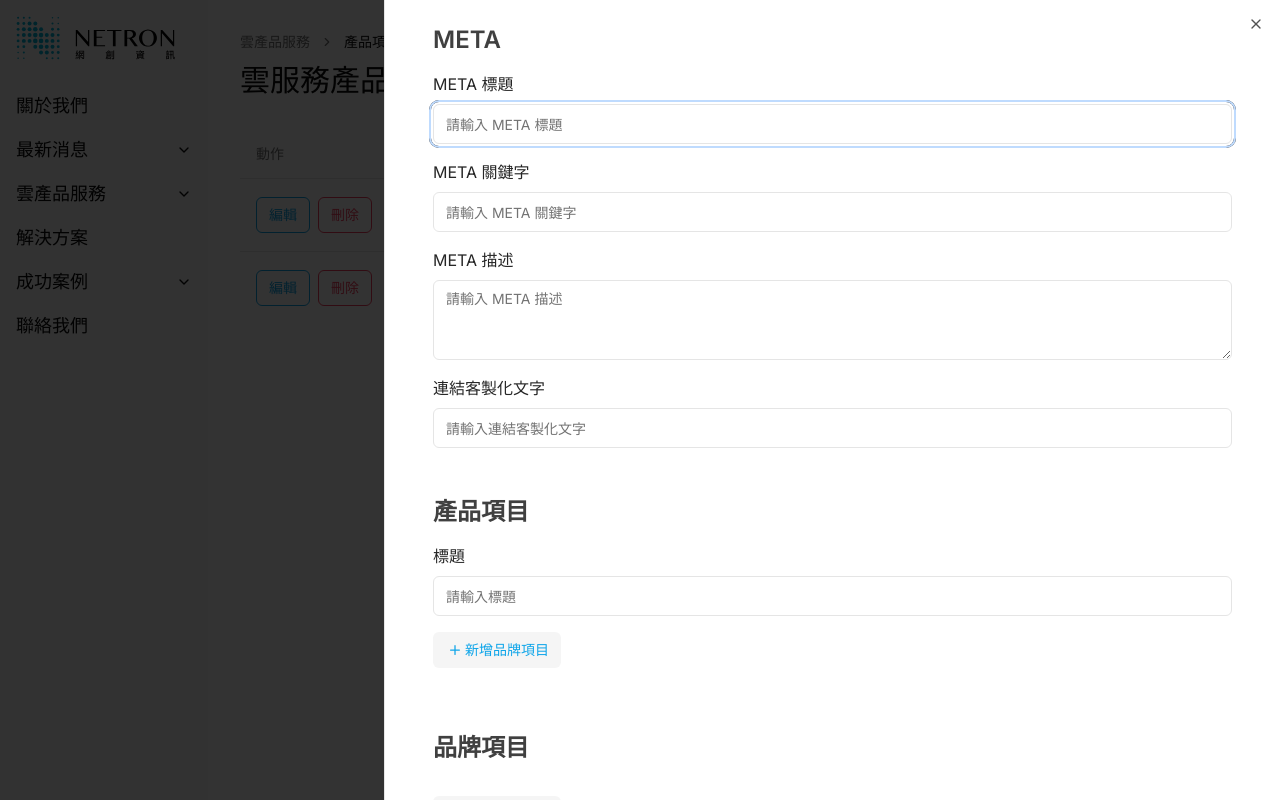
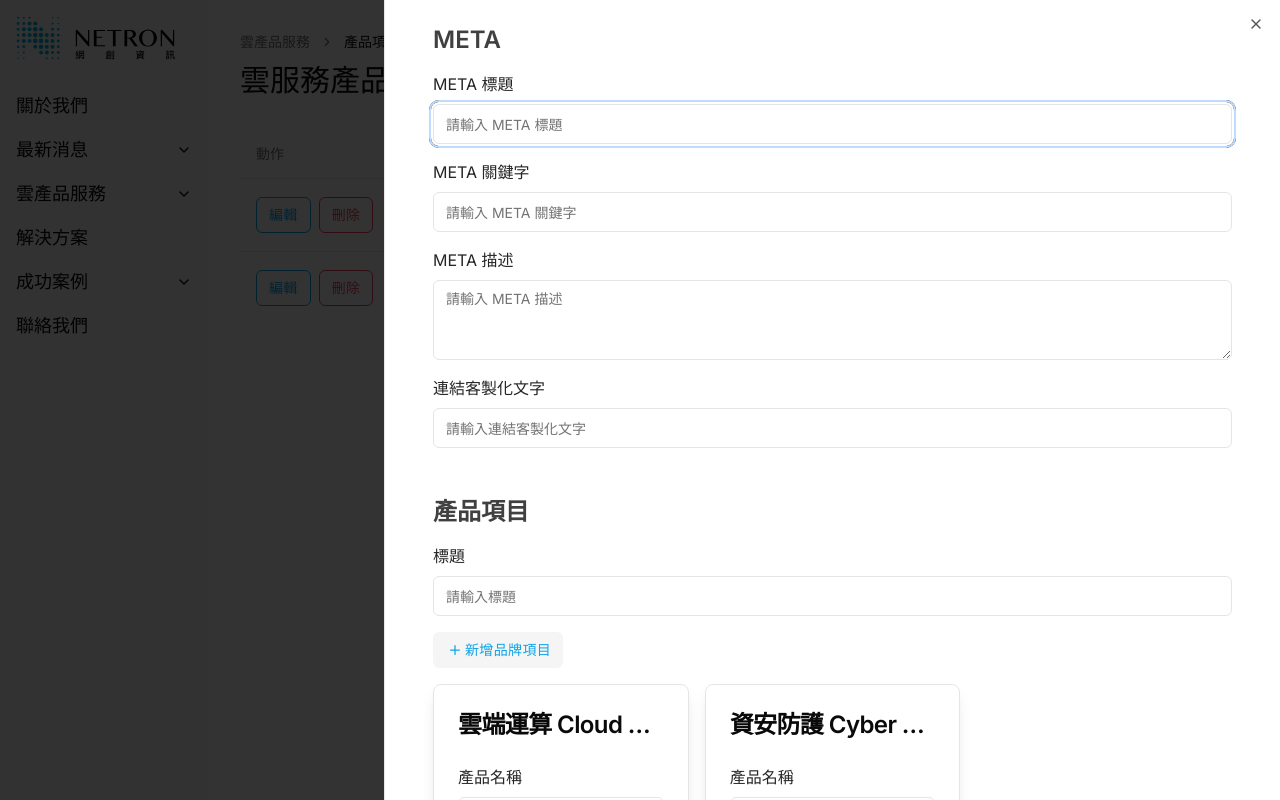
Before and after one commit to qqqq5953/next-netron, a Next.js app: page /netronAdmin/product in a window 1280 px wide. Both pictures are taken after a click on the button "新增". Built offline with nearby package versions, Linux system fonts and the light colour scheme.

Commit message:
feat: modify add product form - product section preview image

```diff
--- a/components/netronAdmin/cloud/FormAddProduct.tsx
+++ b/components/netronAdmin/cloud/FormAddProduct.tsx
@@ -39,7 +39,10 @@ export default function FormAddProduct() {
       metaDescription: "",
       customizedDescription: "",
       title: "",
-      contentItems: [],
+      contentItems: [
+        { title: "雲端運算 Cloud Computing", description: "網創資訊提供多雲政策、企業節費、雲端儲存、代管、AI / Big Data 等企業雲端服務，有了雲端就不需要購買並維護硬體設備，即使需要大量運算也能快速部署，遇到突發狀況也有資料備份、災難復原等機制，不怕資料一去不回。我們擁有專業的整合技術團隊，可以協助您快速上雲，並讓您更專注於產品及業務的開發。", link: "", image: "" },
+        { title: "資安防護 Cyber Security", description: "網創資訊為亞太區最大 Anti-DDoS 供應商，除了提供 DDoS 防護服務，也可為企業導入 WAF、機器人偵測等資安解決方案，豐富的防禦經驗保護您的機敏資料不外洩。", link: "https://www.netron.asia/tw/brand/security", image: "" }
+      ],
       brandItems: [
         { id: crypto.randomUUID(), name: "brand1", isActivated: true },
         { id: crypto.randomUUID(), name: "brand2", isActivated: false }
--- a/components/netronAdmin/cloud/FormBrandSection.tsx
+++ b/components/netronAdmin/cloud/FormBrandSection.tsx
@@ -49,9 +49,6 @@ export default function FormBrandSection(props: Props) {
     name: "brandItems",
   });
 
-  console.log('fieldArray.fields', fieldArray.fields);
-
-
   function handleAddItem() {
     fieldArray.append({ id: crypto.randomUUID(), name: "項目", isActivated: false })
   }
@@ -66,7 +63,7 @@ export default function FormBrandSection(props: Props) {
           className='my-4 text-sky-500 hover:text-sky-500/90'
           onClick={handleAddItem}
         >
-          <IoIosAdd size={20} /> 新增產品項目
+          <IoIosAdd size={20} /> 新增品牌項目
         </Button>
       </div>
       <div className={`grid rounded-md ${fieldArray.fields.length !== 0 ? 'border' : ''}`}>
--- a/components/netronAdmin/cloud/FormProductSection.tsx
+++ b/components/netronAdmin/cloud/FormProductSection.tsx
@@ -25,6 +25,7 @@ import DialogAlert from '@/components/DialogAlert';
 import { z } from 'zod';
 import { MAX_FILE_SIZE, checkFileType } from '@/lib/utils';
 import { IoIosAdd } from "react-icons/io";
+import { LuImagePlus } from "react-icons/lu";
 import { BrandItem } from './FormBrandSection';
 
 const contentItemSchema = z.object({
@@ -66,21 +67,22 @@ type Props = {
 };
 
 export default function FormProductSection(props: Props) {
-  const [titles, setTitles] = useState<string[]>([]);
-  const [open, setOpen] = useState(false)
-  const deletedItemIndex = useRef(-1)
-
   const fieldArray = useFieldArray({
     control: props.form.control,
     name: "contentItems",
   });
+
+  const [previews, setPreviews] = useState<string[]>(fieldArray.fields.map(field => field.image))
+  const [titles, setTitles] = useState<string[]>(fieldArray.fields.map(field => field.title));
+  const [open, setOpen] = useState(false)
+  const deletedItemIndex = useRef(-1)
 
   function handleAddItem() {
     fieldArray.append({ title: "", description: "", link: "", image: "" })
     setTitles(prev => [...prev, `項目${prev.length + 1}`])
   }
 
-  function handleInputChange(
+  function handleTitleChange(
     field: ControllerRenderProps<any, `contentItems.${number}.title`>,
     index: number,
     event: ChangeEvent<HTMLInputElement>
@@ -92,9 +94,24 @@ export default function FormProductSection(props: Props) {
     setTitles(newTitles);
   };
 
+  function handleImageChange(
+    field: ControllerRenderProps<any, `contentItems.${number}.image`>,
+    index: number,
+    event: ChangeEvent<HTMLInputElement>
+  ) {
+    field.onChange(event.target.files![0])
+
+    const newPreviews = [...previews];
+    newPreviews[index] = URL.createObjectURL(event.target.files![0])
+    setPreviews(newPreviews);
+  }
+
   function handleRemoveItem(closeLoading: () => void) {
     fieldArray.remove(deletedItemIndex.current)
+
     setTitles(titles.filter((_, index) => index !== deletedItemIndex.current));
+    setPreviews(previews.filter((_, index) => index !== deletedItemIndex.current));
+
     closeLoading()
     setOpen(false)
   }
@@ -104,7 +121,6 @@ export default function FormProductSection(props: Props) {
       <div className='flex items-center gap-4'>
         <Button
           size="sm"
-          type='button'
           variant="secondary"
           className='my-4 text-sky-500 hover:text-sky-500/90'
           onClick={handleAddItem}
@@ -114,10 +130,11 @@ export default function FormProductSection(props: Props) {
       </div>
       <div className='grid grid-cols-3 gap-4'>
         {fieldArray.fields.map((fieldItem, index) => (
-          <Card key={fieldItem.id}>
+          <Card key={fieldItem.id} className='shadow-lg'>
             <CardHeader>
-              <CardTitle>{titles[index] || ''}</CardTitle>
+              <CardTitle className='truncate py-1'>{titles[index] || ''}</CardTitle>
             </CardHeader>
+
             <CardContent className="flex flex-col gap-4">
               {/* 產品名稱 */}
               <FormField
@@ -131,7 +148,7 @@ export default function FormProductSection(props: Props) {
                         {...field}
                         className='primary-input-focus'
                         placeholder="Enter link here"
-                        onChange={(e) => handleInputChange(field, index, e)}
+                        onChange={(e) => handleTitleChange(field, index, e)}
                       />
                     </FormControl>
                     <FormMessage className='mt-1.5' />
@@ -149,6 +166,7 @@ export default function FormProductSection(props: Props) {
                     <FormControl>
                       <Textarea
                         {...field}
+                        rows={5}
                         className='primary-input-focus'
                         placeholder="Enter link here"
                       />
@@ -182,24 +200,42 @@ export default function FormProductSection(props: Props) {
                 control={props.form.control}
                 name={`contentItems.${index}.image`}
                 render={({ field }) => (
-                  <FormItem>
-                    <FormLabel className="font-normal text-base text-neutral-800">圖片</FormLabel>
+                  <FormItem className='flex flex-col gap-2'>
+                    <div className='text-neutral-800'>圖片</div>
+                    {previews.length !== 0 && previews[index] && <div className='grid place-items-center'>
+                      <img
+                        src={previews[index]}
+                        alt="preview"
+                        className="object-top object-cover rounded-lg aspect-square"
+                      />
+                    </div>
+                    }
+                    <Button size="sm"
+                      variant="secondary"
+                      className='w-full text-sky-500 hover:text-sky-500/90' asChild
+                    >
+                      <FormLabel className='cursor-pointer gap-2'>
+                        <LuImagePlus /> 新增圖片
+                      </FormLabel>
+                    </Button>
                     <FormControl>
                       <Input
-                        {...field}
                         type="file"
                         accept='.jpg,.jpeg,.png,image/jpg,image/jpeg,image/png'
-                        onChange={(event) => field.onChange(event.target.files![0])}
+                        onChange={(e) => handleImageChange(field, index, e)}
+                        className='hidden'
                       />
                     </FormControl>
                     <FormMessage className='mt-1.5' />
                   </FormItem>
                 )}
               />
+
+
             </CardContent>
+
             <CardFooter>
               <Button
-                type='button'
                 variant="secondary"
                 className='w-full text-rose-500 hover:text-rose-500/90'
                 onClick={() => {
@@ -218,7 +254,9 @@ export default function FormProductSection(props: Props) {
                 刪除
               </Button>
             </CardFooter>
-            {/* ${} */}
+          </Card>
+        ))}
+
         <DialogAlert
           title={<div className='leading-8'>
             <span>產品項目</span>
@@ -228,8 +266,6 @@ export default function FormProductSection(props: Props) {
           onConfirm={handleRemoveItem}
           onClose={() => setOpen(false)}
         />
-          </Card>
-        ))}
       </div>
 
     </>
--- a/components/netronAdmin/global/button.tsx
+++ b/components/netronAdmin/global/button.tsx
@@ -16,10 +16,11 @@ const ButtonCustom = forwardRef<HTMLButtonElement, Props>((props, _ref) => {
     return (
       <Button
         {...props}
+        type={props.type ?? 'button'}
         size={props.size}
         onClick={props.onClick}
         className={cn(
-          "bg-sky-500 hover:bg-sky-500/90",
+          "tracking-wide bg-sky-500 hover:bg-sky-500/90",
           props.className
         )}
       >
@@ -30,11 +31,12 @@ const ButtonCustom = forwardRef<HTMLButtonElement, Props>((props, _ref) => {
     return (
       <Button
         {...props}
+        type={props.type ?? 'button'}
         variant="outline"
         size={props.size}
         onClick={props.onClick}
         className={cn(
-          "text-sky-500 border-current hover:text-sky-500/90 hover:border-current",
+          "tracking-wide text-sky-500 border-current hover:text-sky-500/90 hover:border-current",
           props.className
         )}
       >
@@ -45,10 +47,14 @@ const ButtonCustom = forwardRef<HTMLButtonElement, Props>((props, _ref) => {
     return (
       <Button
         {...props}
+        type={props.type ?? 'button'}
         variant={props.variant}
         size={props.size}
         onClick={props.onClick}
-        className={props.className}
+        className={cn(
+          "tracking-wide",
+          props.className
+        )}
       >
         {props.children}
       </Button>
```
Lines whose indentation alone changed are shown as unchanged.
